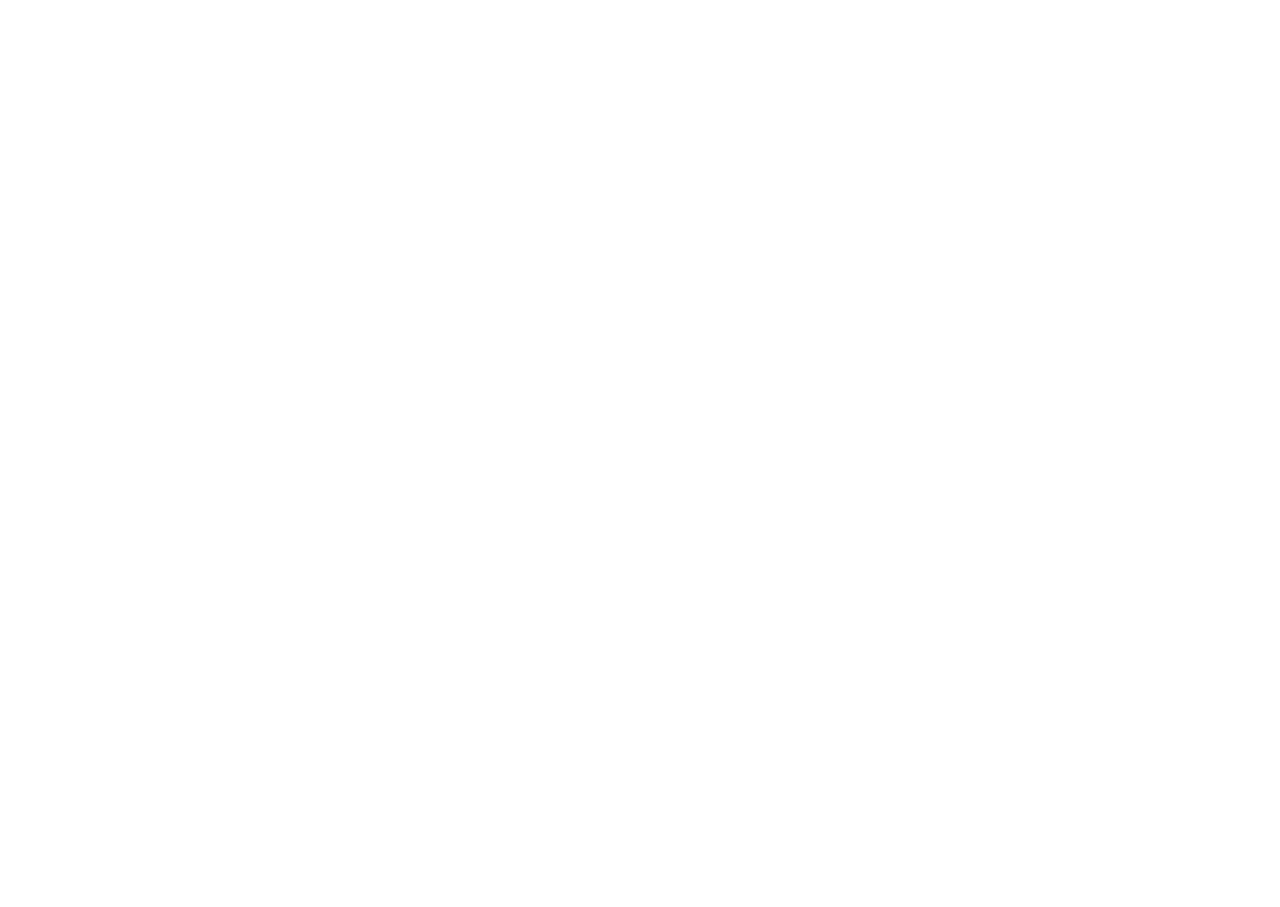
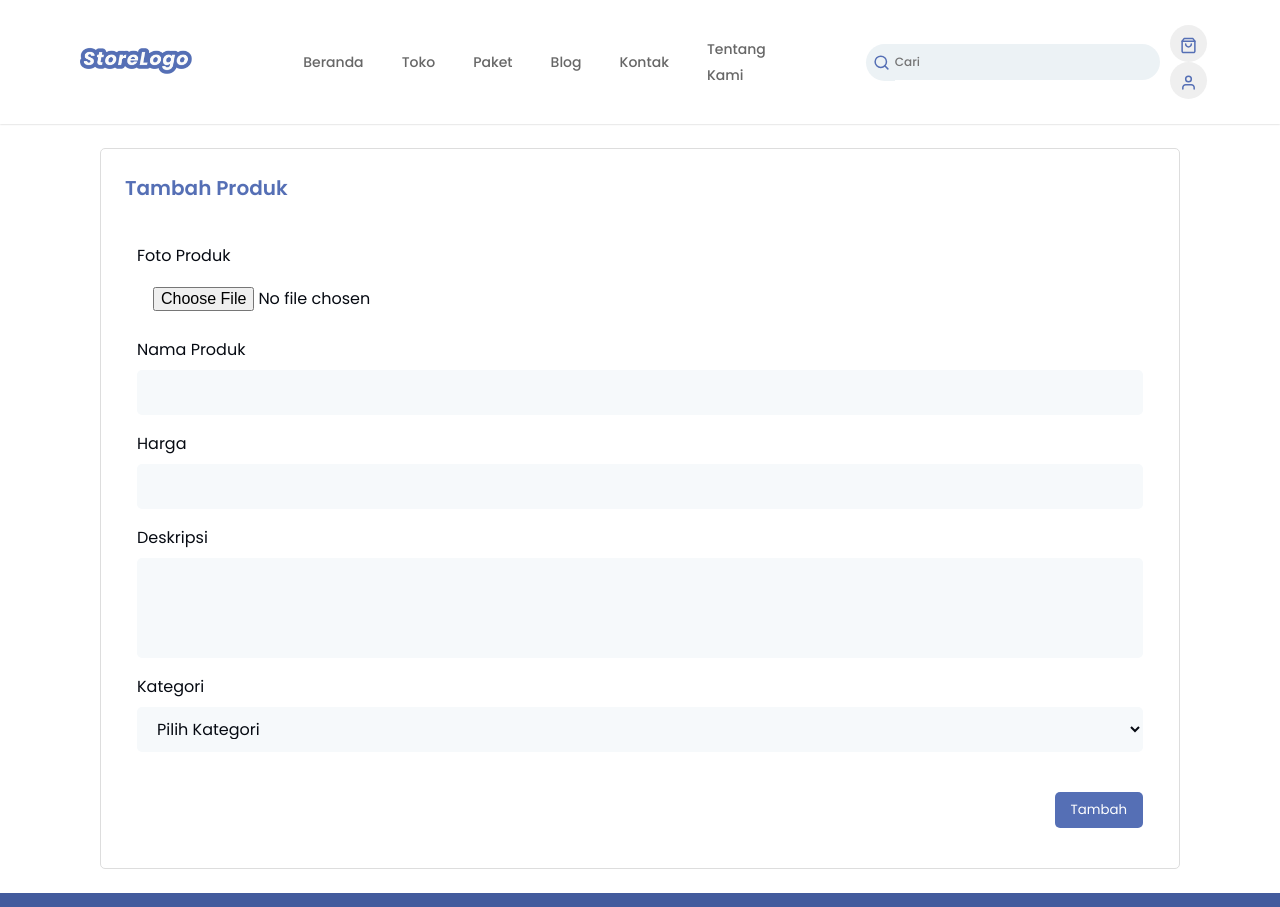
Before and after one commit to yellyputriw/squids-store-react, a React (Create React App) app: page /add-product in a window 1280 px wide. Before the commit this address had no page. Shown: the top 907 px of the page. Before the commit the page ends 800 px from the top, so only its background shows below. Built offline with nearby package versions, Linux system fonts and the light colour scheme.

Commit message:
:sparkles: add feature add new product component

```diff
--- a/src/app/App.jsx
+++ b/src/app/App.jsx
@@ -8,6 +8,7 @@
 import Wishlist from "../pages/Wishlist";
 import EditProfile from "../pages/EditProfile";
 import CustomerGreeting from "../pages/CustomerGreeting";
+import AddProduct from "../components/Product/AddProduct";
 
 const App = () => {
   return (
@@ -22,6 +23,7 @@
         <Route path="/wishlist" exact element={<Wishlist />} />
         <Route path="/edit-Profile" exact element={<EditProfile />} />
         <Route path="/customer-greeting" exact element={<CustomerGreeting />} />
+        <Route path="/add-product" exact element={<AddProduct />} />
       </Routes>
     </BrowserRouter>
   );
--- /dev/null
+++ b/src/components/Product/AddProduct.jsx
@@ -0,0 +1,95 @@
+import Layout from "../Layout";
+import { useState } from "react";
+import axios from "axios";
+
+const AddProduct = () => {
+  const [image, setImage] = useState("");
+  const [title, setTitle] = useState("");
+  const [price, setPrice] = useState(0);
+  const [description, setDesc] = useState("");
+  const [category, setCategory] = useState("");
+
+  const addProduct = (e) => {
+    e.preventDefault();
+
+    axios
+      .post("https://fakestoreapi.com/products", {
+        title: title,
+        price: parseInt(price),
+        description: description,
+        category: category,
+        image: image,
+      })
+      .then((res) => console.log(res))
+      .catch((error) => console.log(error));
+
+    alert("Berhasil Tambah Produk!");
+    // console.log(data);
+  };
+
+  return (
+    <Layout>
+      <section id="addproduct">
+        <h2>Tambah Produk</h2>
+        <form>
+          <div className="form-group">
+            <label htmlFor="image">Foto Produk</label>
+            <input
+              type="file"
+              id="image"
+              name="image"
+              onChange={(e) => setImage(e.target.files[0].name)}
+            />
+          </div>
+          <div className="form-group">
+            <label htmlFor="title">Nama Produk</label>
+            <input
+              type="text"
+              id="title"
+              name="title"
+              onChange={(e) => setTitle(e.target.value)}
+            />
+          </div>
+          <div className="form-group">
+            <label htmlFor="price">Harga</label>
+            <input
+              type="number"
+              id="price"
+              name="price"
+              onChange={(e) => setPrice(e.target.value)}
+            />
+          </div>
+          <div className="form-group">
+            <label htmlFor="desc">Deskripsi</label>
+            <textarea
+              id="desc"
+              name="desc"
+              onChange={(e) => setDesc(e.target.value)}
+            ></textarea>
+          </div>
+          <div className="form-group">
+            <label htmlFor="category">Kategori</label>
+            <select
+              htmlFor="category"
+              id="category"
+              onChange={(e) => setCategory(e.target.value)}
+            >
+              <option value="default">Pilih Kategori</option>
+              <option value="men's clothing">Pakaian Pria</option>
+              <option value="women's clothing">Pakaian Wanita</option>
+              <option value="jewelery">Perhiasan</option>
+              <option value="electronics">Elektronik</option>
+            </select>
+          </div>
+          <div className="form-btn">
+            <button type="submit" onClick={addProduct}>
+              Tambah
+            </button>
+          </div>
+        </form>
+      </section>
+    </Layout>
+  );
+};
+
+export default AddProduct;
--- a/src/pages/Store.jsx
+++ b/src/pages/Store.jsx
@@ -2,8 +2,10 @@
 import axios from "axios";
 import Layout from "../components/Layout";
 import ProductList from "../components/Product";
+import { useNavigate } from "react-router-dom";
 
 const Store = () => {
+  const navigate = useNavigate();
   const [data, setData] = useState([]);
   const [filter, setFilter] = useState(data);
 
@@ -52,6 +54,12 @@
             <p>PUT STORE MOTTO OR TAGLINE HERE!</p>
           </div>
         </div>
+        <div className="add-product">
+          <button onClick={() => navigate("/add-product")}>
+            <img src="/icons/plus.svg" alt="+" />
+            Tambah Produk
+          </button>
+        </div>
         <ProductList
           data={data}
           filter={filter}
--- /dev/null
+++ b/src/styles/add-product.css
@@ -0,0 +1,64 @@
+#addproduct {
+  margin: 24px 100px;
+  padding: 1.5rem;
+  border: 1px solid #ddd;
+  border-radius: 5px;
+}
+
+#addproduct h2 {
+  margin-bottom: 2.5rem;
+  font-size: var(--fs-20);
+  font-weight: var(--fw-semi-bold);
+  color: var(--main-purple);
+}
+
+#addproduct form {
+  margin: 0 12px;
+}
+
+#addproduct .form-group {
+  display: flex;
+  flex-direction: column;
+  margin-bottom: 1rem;
+}
+
+.form-group label {
+  color: var(--text-primary);
+  font-size: var(--fs-16);
+  font-weight: var(--fw-regular);
+  margin-bottom: 0.5rem;
+}
+
+.form-group input,
+.form-group textarea,
+.form-group select {
+  background-color: var(--form-background);
+  padding: 10px 16px;
+  font-size: var(--fs-16);
+  color: var(--text-primary);
+  border-radius: 5px;
+  border: none;
+}
+
+.form-group input#image {
+  background: none !important;
+}
+
+.form-group textarea {
+  height: 100px;
+  resize: none;
+}
+
+#addproduct .form-btn {
+  display: flex;
+  justify-content: flex-end;
+  margin-top: 2.5rem;
+  margin-bottom: 1rem;
+}
+
+.form-btn button {
+  background-color: var(--main-purple);
+  color: var(--text-white);
+  padding: 8px 16px;
+  border-radius: 5px;
+}
--- a/src/styles/index.css
+++ b/src/styles/index.css
@@ -11,3 +11,4 @@
 @import url("./wishlist.css");
 @import url("./edit-profile.css");
 @import url("./customer-greeting.css");
+@import url("./add-product.css");
--- a/src/styles/product-list.css
+++ b/src/styles/product-list.css
@@ -17,6 +17,27 @@
   letter-spacing: 1px;
   line-height: 30.6px;
   text-align: center;
+}
+
+.add-product {
+  display: flex;
+  justify-content: flex-end;
+  margin-right: 100px;
+}
+
+.add-product button {
+  display: flex;
+  align-items: center;
+  justify-content: flex-end;
+  padding: 8px 16px;
+  background-color: var(--main-purple);
+  border-radius: 5px;
+  color: var(--text-white);
+  font-weight: var(--fw-medium);
+}
+
+.add-product button img {
+  margin-right: 4px;
 }
 
 #categories {
--- a/src/styles/variables.css
+++ b/src/styles/variables.css
@@ -38,7 +38,9 @@
 }
 
 input,
-button {
+button,
+textarea,
+select {
   font-family: "Poppins", sans-serif;
   border: none;
 }
```
Also changed, not shown: public/icons/plus.svg (added).
